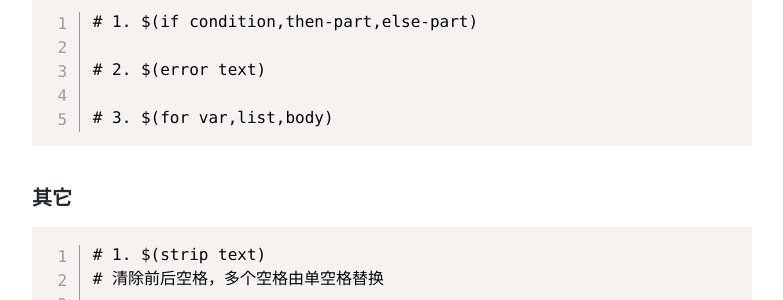
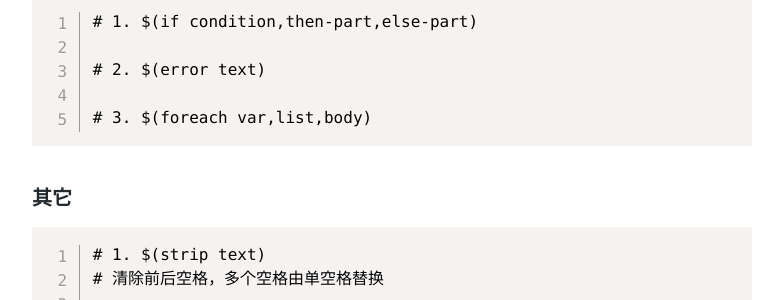
Before and after one commit to yanminhui/yanminhui.github.io, a Jekyll site: the page built from _posts/articles/2019-05-04-make.md, in a window 1280 px wide and 900 px high, scrolled down 8000 px. Shown: the part 248-548 px from the top of the window, without its empty margins (248-1031 px from the left). Built offline with Jekyll 4.4.1, drawn with Linux system fonts in a browser that asks for light colours; nearby versions of some CDN libraries; a style sheet for code colours, icons or effects is not loaded.

Commit message:
Update for to foreach

````diff
--- a/_posts/articles/2019-05-04-make.md
+++ b/_posts/articles/2019-05-04-make.md
@@ -335,7 +335,7 @@ $(patsubst %/,%,$(directory-path))
 
 # 2. $(error text)
 
-# 3. $(for var,list,body)
+# 3. $(foreach var,list,body)
 ```
 
 ### 其它
````
